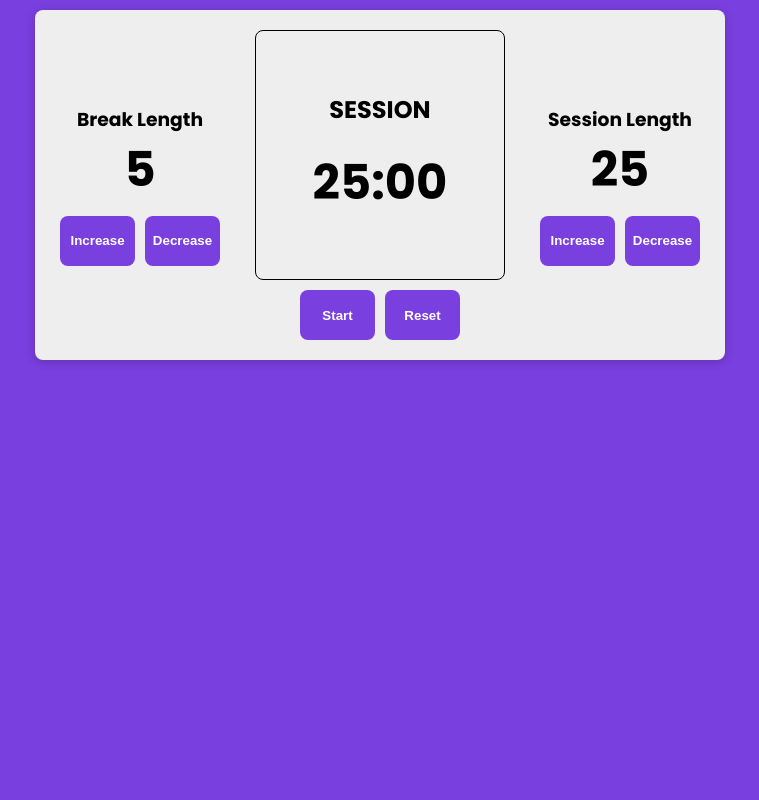
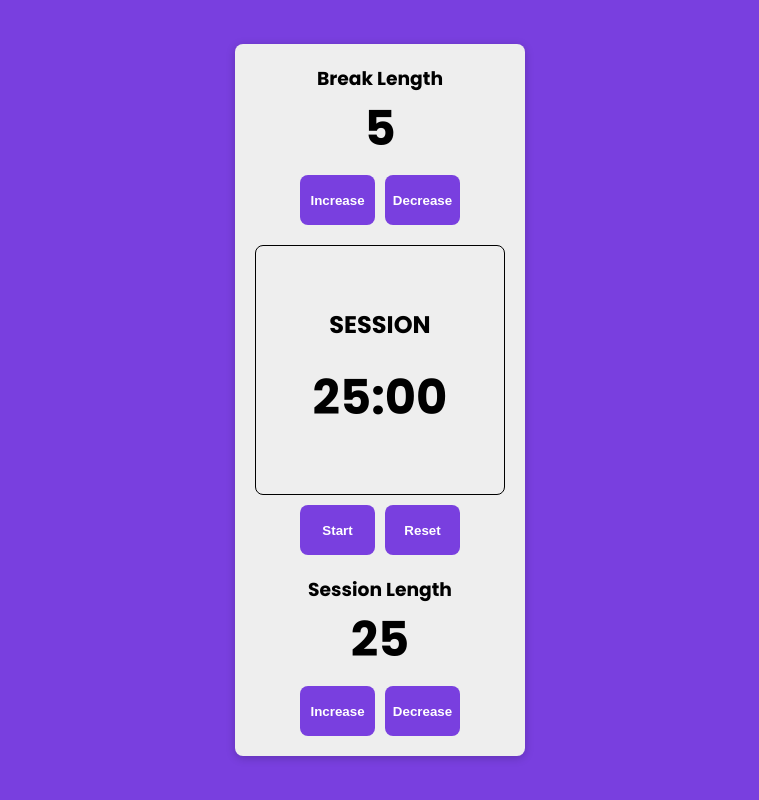
Before and after one commit to ivanherreradev/freecodecamp-25-plus-5-clock, a React (Vite) app: page / in a window 1280 px wide. Shown: the whole page, without its empty margins (260-1019 px from the left). Built offline with nearby package versions, Linux system fonts and the light colour scheme.

Commit message:
add responsive

```diff
--- a/src/App.css
+++ b/src/App.css
@@ -18,3 +18,17 @@
   justify-content: center;
   gap: 30px;
 }
+
+@media screen and (min-width: 500px) {
+  body {
+    height: 100vh;
+  }
+
+  main {
+    display: flex;
+    flex-direction: column;
+    align-items: center;
+    justify-content: center;
+    gap: 20px;
+  }
+}
--- a/src/components/Break/Break.module.css
+++ b/src/components/Break/Break.module.css
@@ -8,3 +8,9 @@
 .breakLengthStrong {
   font-size: 3rem;
 }
+
+@media screen and (max-width: 499px) {
+  .breakLength {
+    order: 1;
+  }
+}
--- a/src/components/Session/Session.module.css
+++ b/src/components/Session/Session.module.css
@@ -8,3 +8,9 @@
 .sessionLengthStrong {
   font-size: 3rem;
 }
+
+@media screen and (max-width: 499px) {
+  .sessionLength {
+    order: 2;
+  }
+}
--- a/src/components/Timer/Timer.module.css
+++ b/src/components/Timer/Timer.module.css
@@ -20,3 +20,9 @@
 .timeLeft {
   font-size: 3rem;
 }
+
+@media screen and (max-width: 499px) {
+  .timerContainer {
+    order: -1;
+  }
+}
```
